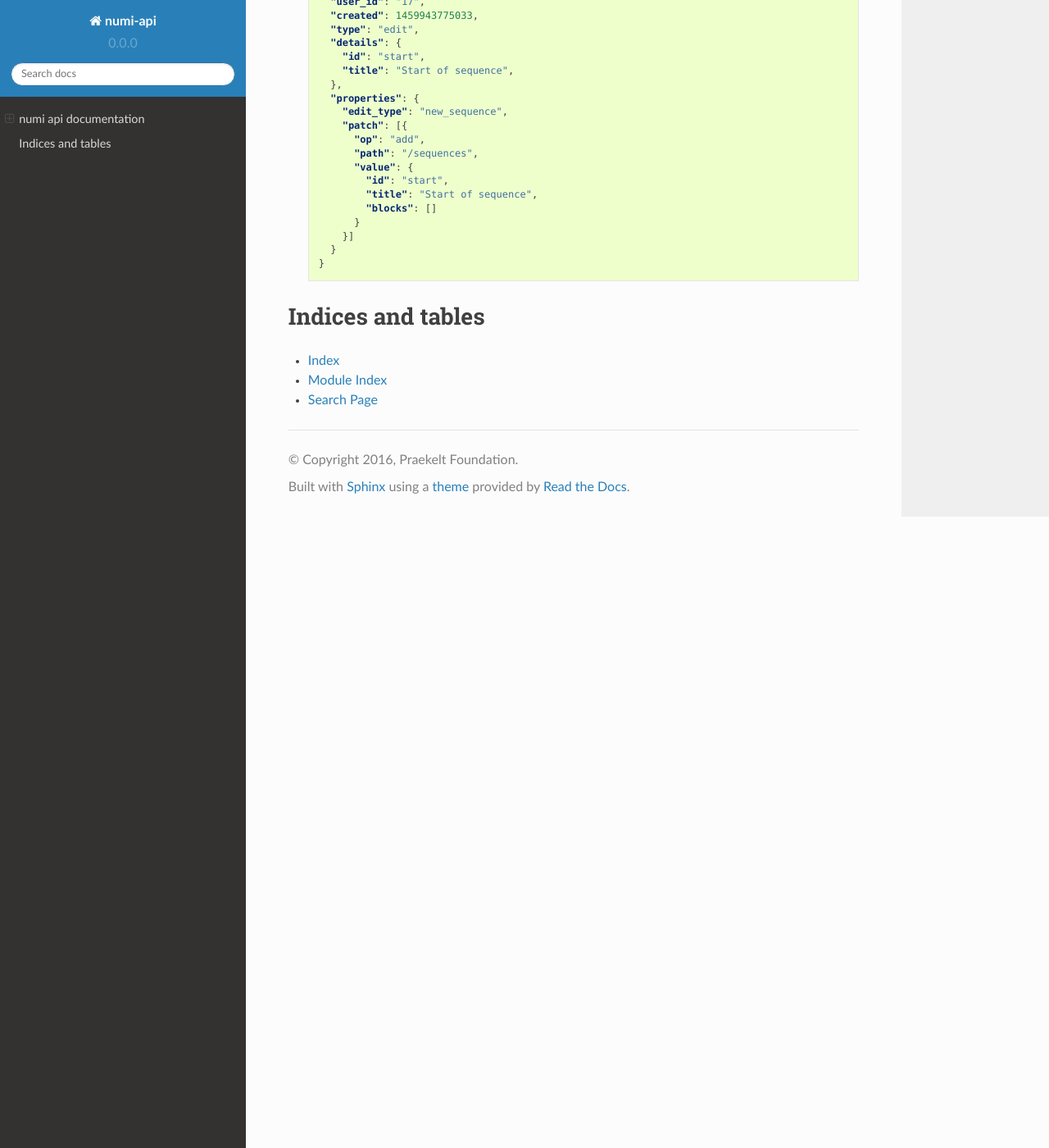
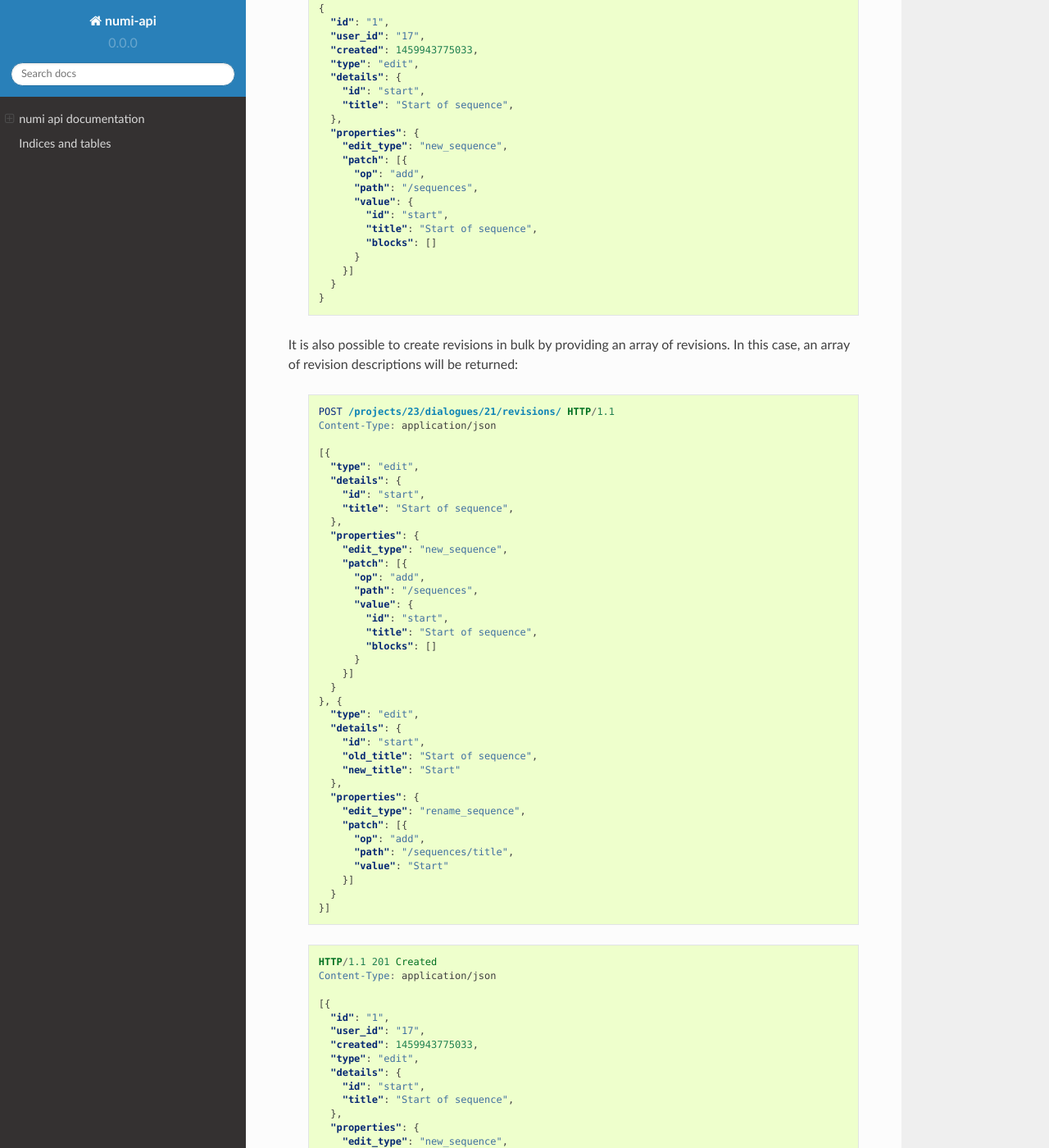
Before and after one commit to praekelt/numi-api, a Sphinx documentation site: the page built from docs/index.rst, in a window 1280 px wide and 1400 px high, scrolled down 10922 px. Shown: the whole window at 82% size. Built offline with Sphinx 7.4.7 and the Read the Docs theme 2.0.0, drawn with Linux system fonts in a browser that asks for light colours; some of the changed text lies outside the part shown.

Commit message:
Document bulk revision creation

```diff
--- a/docs/index.rst
+++ b/docs/index.rst
@@ -563,15 +563,15 @@ Ordering revisions
 
 .. http:post:: /projects/(str:project_id)/dialogues/(str:dialogue_id)/revisions/
 
-  Creates a new revision for dialogue ``dialogue_id`` under project
-  ``project_id`` using the :ref:`description <data-revisions>` given in
-  the request body and returns the created revisions's description, along with
-  the generated ``id`` field and ``url`` field for accessing the revision
-  description.
+Creates a new revision for dialogue ``dialogue_id`` under project
+``project_id`` using the :ref:`description <data-revisions>` given in
+the request body and returns the created revisions's description, along with
+the generated ``id`` field and ``url`` field for accessing the revision
+description.
 
-  Creating a new revision updates the dialogue's description. Any new requests
-  to :ref:`retrieve <dialogues-get>` the dialogue will return a dialogue
-  :ref:`description <data-dialogues>` with the new revision applied.
+Creating a new revision updates the dialogue's description. Any new requests
+to :ref:`retrieve <dialogues-get>` the dialogue will return a dialogue
+:ref:`description <data-dialogues>` with the new revision applied.
 
   .. sourcecode:: http
 
@@ -626,6 +626,97 @@ Ordering revisions
        }
      }
 
+It is also possible to create revisions in bulk by providing an array of revisions. In this case, an array of revision descriptions will be returned:
+
+  .. sourcecode:: http
+
+     POST /projects/23/dialogues/21/revisions/ HTTP/1.1
+     Content-Type: application/json
+
+     [{
+       "type": "edit",
+       "details": {
+         "id": "start",
+         "title": "Start of sequence",
+       },
+       "properties": {
+         "edit_type": "new_sequence",
+         "patch": [{
+           "op": "add",
+           "path": "/sequences",
+           "value": {
+             "id": "start",
+             "title": "Start of sequence",
+             "blocks": []
+           }
+         }]
+       }
+     }, {
+       "type": "edit",
+       "details": {
+         "id": "start",
+         "old_title": "Start of sequence",
+         "new_title": "Start"
+       },
+       "properties": {
+         "edit_type": "rename_sequence",
+         "patch": [{
+           "op": "add",
+           "path": "/sequences/title",
+           "value": "Start"
+         }]
+       }
+     }]
+
+  .. sourcecode:: http
+
+     HTTP/1.1 201 Created
+     Content-Type: application/json
+
+     [{
+       "id": "1",
+       "user_id": "17",
+       "created": 1459943775033,
+       "type": "edit",
+       "details": {
+         "id": "start",
+         "title": "Start of sequence",
+       },
+       "properties": {
+         "edit_type": "new_sequence",
+         "patch": [{
+           "op": "add",
+           "path": "/sequences",
+           "value": {
+             "id": "start",
+             "title": "Start of sequence",
+             "blocks": []
+           }
+         }]
+       }
+     }, {
+       "id": "2",
+       "user_id": "17",
+       "created": 1459943775033,
+       "type": "edit",
+       "details": {
+         "id": "start",
+         "old_title": "Start of sequence",
+         "new_title": "Start"
+       },
+       "properties": {
+         "edit_type": "new_sequence",
+         "patch": [{
+           "op": "add",
+           "path": "/sequences/title",
+           "value": "Start"
+         }]
+       }
+     }]
+
+.. note
+  Created revisions in bulk is done atomically. If one of the given revisions cannot be created, none of the given revisions will be created.
+
 
 Indices and tables
 ==================
```
